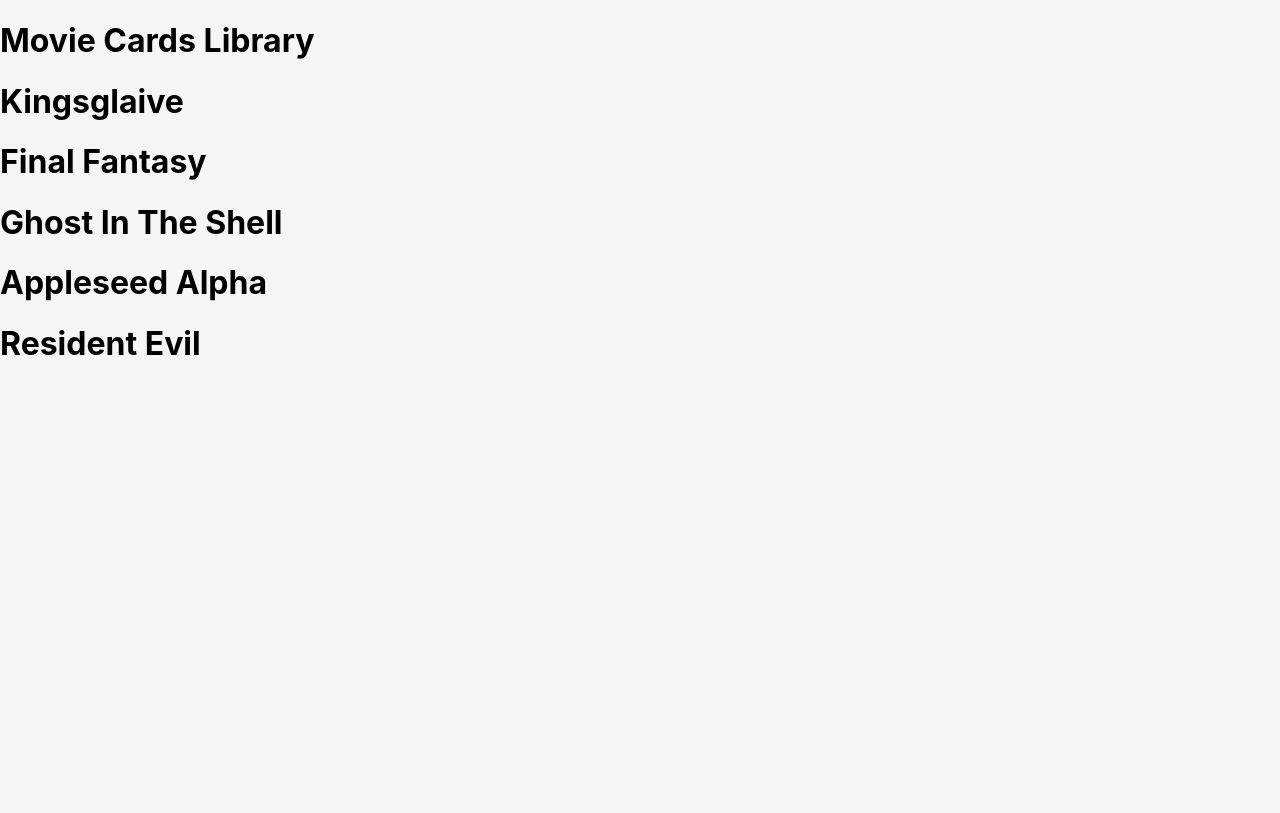
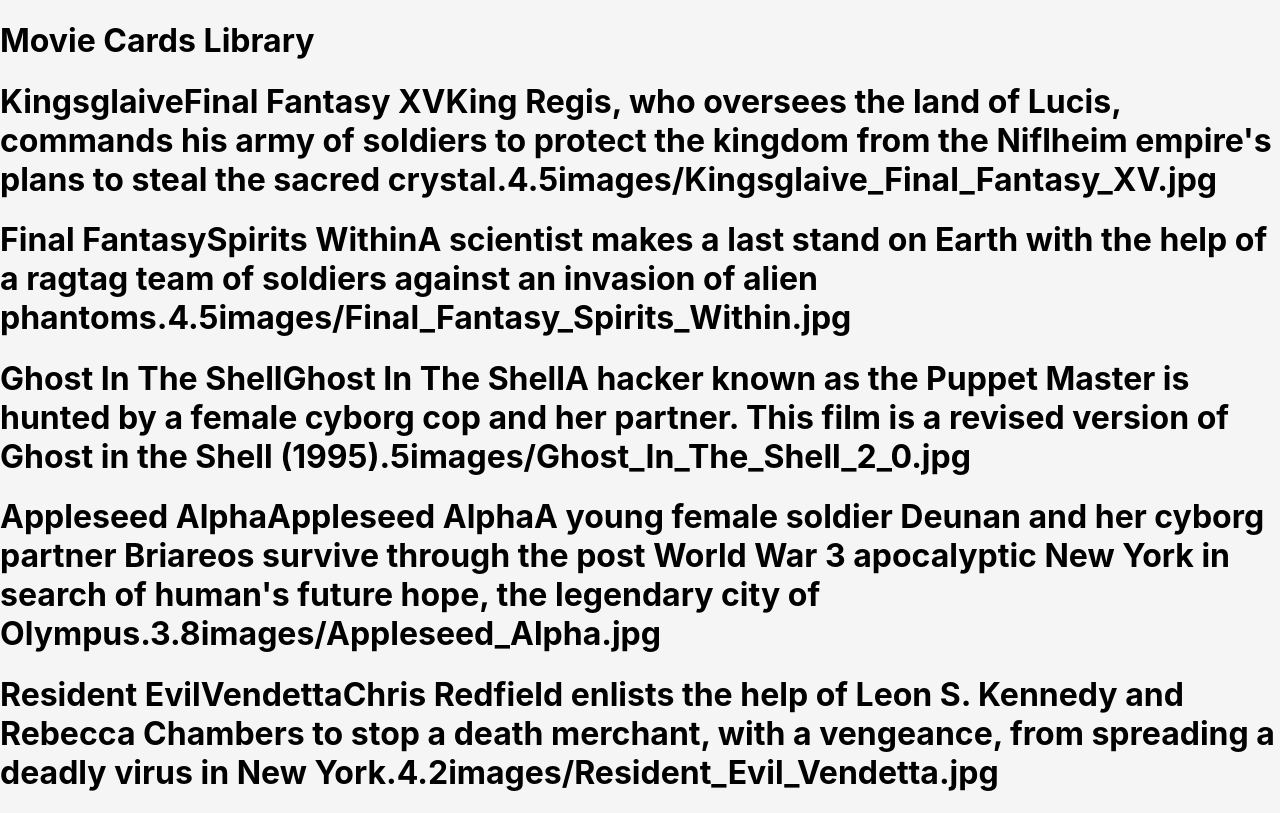
Before and after one commit to victorjunior95/sd-08-project-movie-cards-library, a React (Create React App) app: page / in a window 1280 px wide. Built offline with nearby package versions, Linux system fonts and the light colour scheme.

Commit message:
issue eslint

```diff
--- a/src/components/MovieCard.jsx
+++ b/src/components/MovieCard.jsx
@@ -1,16 +1,31 @@
 import React from 'react';
+import PropTypes from 'prop-types';
 
 class MovieCard extends React.Component {
   render() {
-    const {
-      title,
-      subtitle,
-      storyline,
-      rating,
-      imagePath,
-    } = this.props.infoMovie;
-    return <h1>{title}</h1>;
+    const { infoMovie } = this.props;
+    const { title, subtitle, storyline, rating, imagePath } = infoMovie;
+
+    return (
+      <h1>
+        {title}
+        {subtitle}
+        {storyline}
+        {rating}
+        {imagePath}
+      </h1>
+    );
   }
 }
 
+MovieCard.propTypes = {
+  infoMovie: PropTypes.shape({
+    title: PropTypes.string,
+    subtitle: PropTypes.string,
+    storyline: PropTypes.string,
+    rating: PropTypes.number,
+    imagePath: PropTypes.string,
+  }).isRequired,
+};
+
 export default MovieCard;
--- a/src/components/MovieList.jsx
+++ b/src/components/MovieList.jsx
@@ -1,4 +1,5 @@
 import React from 'react';
+import PropTypes from 'prop-types';
 import MovieCard from './MovieCard';
 
 class MovieList extends React.Component {
@@ -14,4 +15,16 @@ class MovieList extends React.Component {
   }
 }
 
+MovieList.propTypes = {
+  movies: PropTypes.arrayOf(
+    PropTypes.oneOfType([
+      PropTypes.string,
+      PropTypes.string,
+      PropTypes.string,
+      PropTypes.number,
+      PropTypes.string,
+    ]),
+  ).isRequired,
+};
+
 export default MovieList;
```
